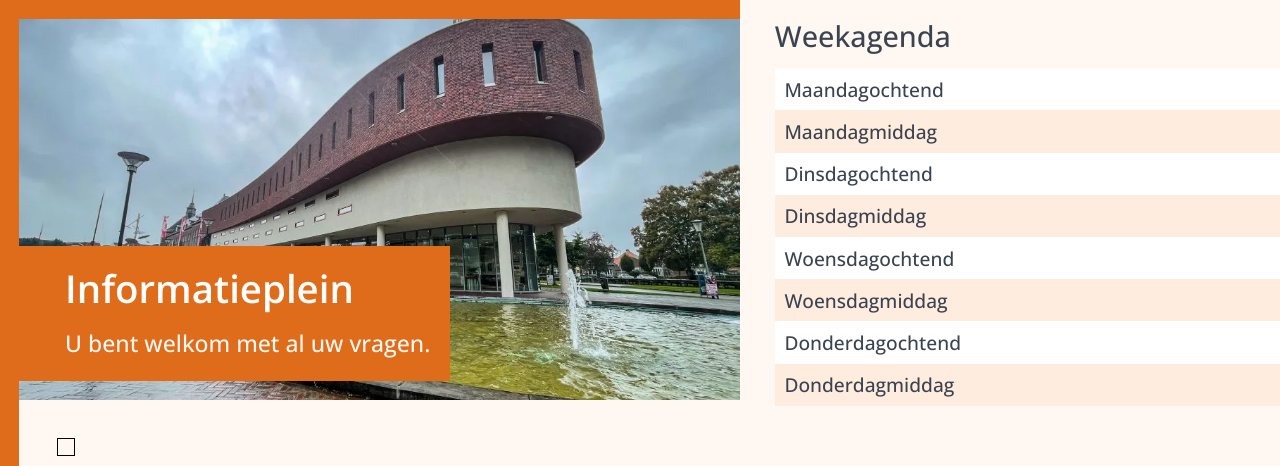
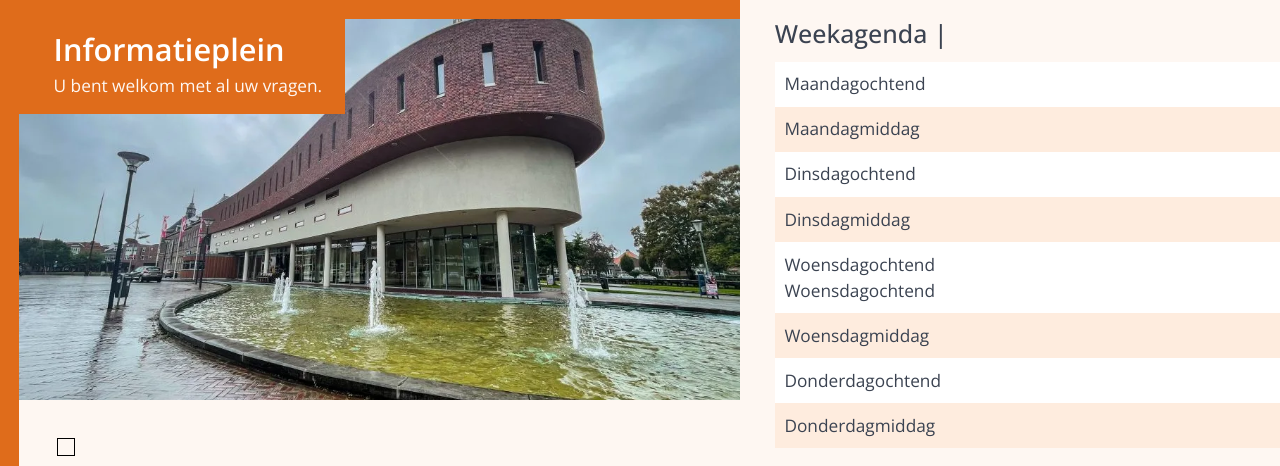
Before and after one commit to busting-bytes/informatieplein-veendam, a plain HTML site: page index.html in a window 1280 px wide. Shown: the top 466 px of the page. Drawn offline with nearby package versions, Linux system fonts and the light colour scheme; a script that the page names is missing.

Commit message:
fix: fit text on digiboard screen dimensions

```diff
--- a/assets/css/app.css
+++ b/assets/css/app.css
@@ -7,7 +7,7 @@
 }
 
 html {
-    font-size: clamp(14px, 1.5vw, 28px);
+    font-size: clamp(14px, 1.5vw, 20px);
     height: 100%;
     margin: 0;
 }
@@ -23,21 +23,21 @@ h1, h2, h3, h4, h5, h6, p, a {
 }
 
 h1 {
-    font-size: 2rem;
+    font-size: 1.6rem;
     font-weight: 600;
     color: var(--primary-color);
 }
 
 h2 {
-    font-size: 1.5rem;
+    font-size: 1.3rem;
 }
 
 h3 {
-    font-size: 1.2rem;
+    font-size: 1.1rem;
 }
 
 p {
-    font-size: 1.1rem;
+    font-size: .9rem;
 }
 
 .container {
@@ -61,16 +61,17 @@ p {
 .hero-text {
     position: absolute;
     left: 0;
-    bottom: 1rem;
+    top: 0;
     background-color: var(--primary-color);
-    padding: 1rem 1rem 1rem 2.4rem;
+    padding: .6rem 1.2rem .6rem 1.8rem;
 }
 
 .hero-text h1 {
     color: white;
+    margin-bottom: .3rem;
 }
 
-.hero-text h3 {
+.hero-text p {
     color: var(--tertiary-color)
 }
 
@@ -106,9 +107,8 @@ p {
     background-color: var(--secondary-color);
 }
 
-.itinerary h3, .itinerary p {
+.itinerary p {
     margin: 0;
-    font-size: 1rem;
 }
 
 @media screen and (max-width: 600px) {
--- a/assets/scripts/app.js
+++ b/assets/scripts/app.js
@@ -236,6 +236,12 @@ const dayToWeekday = {
 
 moment.locale("nl");
 
+function setItineraryDateRange() {
+    const itineraryDateRange = document.querySelector('[data-itinerary-date-range]');
+    const startOfWeek = moment().startOf("week");
+    itineraryDateRange.textContent = startOfWeek.format("D MMMM") + " t/m " + startOfWeek.add(3, "days").format("D MMMM");
+}
+
 function nextCounter(counterIdx) {
     setCounterShowcase(counters[counterIdx]);
 
@@ -325,6 +331,9 @@ function updateItinerary() {
 }
 
 document.addEventListener("DOMContentLoaded", () => {
+
+    setItineraryDateRange();
+
     let counterIdx = 8;
 
     counterIdx = nextCounter(counterIdx);
--- a/index.html
+++ b/index.html
@@ -35,7 +35,7 @@
                 <div class="semi-height hero-image">
                     <div class="hero-text">
                         <h1>Informatieplein</h1>
-                        <h3 class="mb-1">U bent welkom met al uw vragen.</h3>
+                        <p class="mb-1">U bent welkom met al uw vragen.</p>
                     </div>
                 </div>
                 <!-- Bottom Left -->
@@ -58,52 +58,54 @@
             </div>
             <div class="column col-5 col-sm-12">
                 <div class="itinerary">
-                    <h2>Weekagenda</h2>
+                    <h2>Weekagenda | <span data-itinerary-date-range></span></h2>
+
                     <div class="columns col-gapless">
                         <div class="column col-5 odd">
-                            <h3>Maandagochtend</h3>
+                            <p>Maandagochtend</p>
                         </div>
                         <div class="column col-7 odd">
                             <p data-itinerary-monday-morning></p>
                         </div>
                         <div class="column col-5 even">
-                            <h3>Maandagmiddag</h3>
+                            <p>Maandagmiddag</p>
                         </div>
                         <div class="column col-7 even">
                             <p data-itinerary-monday-afternoon></p>
                         </div>
                         <div class="column col-5 odd">
-                            <h3>Dinsdagochtend</h3>
+                            <p>Dinsdagochtend</p>
                         </div>
                         <div class="column col-7 odd">
                             <p data-itinerary-tuesday-morning></p>
                         </div>
                         <div class="column col-5 even">
-                            <h3>Dinsdagmiddag</h3>
+                            <p>Dinsdagmiddag</p>
                         </div>
                         <div class="column col-7 even">
                             <p data-itinerary-tuesday-afternoon></p>
                         </div>
                         <div class="column col-5 odd">
-                            <h3>Woensdagochtend</h3>
+                            <p>Woensdagochtend</p>
+                            <p>Woensdagochtend</p>
                         </div>
                         <div class="column col-7 odd">
                             <p data-itinerary-wednesday-morning></p>
                         </div>
                         <div class="column col-5 even">
-                            <h3>Woensdagmiddag</h3>
+                            <p>Woensdagmiddag</p>
                         </div>
                         <div class="column col-7 even">
                             <p data-itinerary-wednesday-afternoon></p>
                         </div>
                         <div class="column col-5 odd">
-                            <h3>Donderdagochtend</h3>
+                            <p>Donderdagochtend</p>
                         </div>
                         <div class="column col-7 odd">
                             <p data-itinerary-thursday-morning></p>
                         </div>
                         <div class="column col-5 even">
-                            <h3>Donderdagmiddag</h3>
+                            <p>Donderdagmiddag</p>
                         </div>
                         <div class="column col-7 even">
                             <p data-itinerary-thursday-afternoon></p>
```
